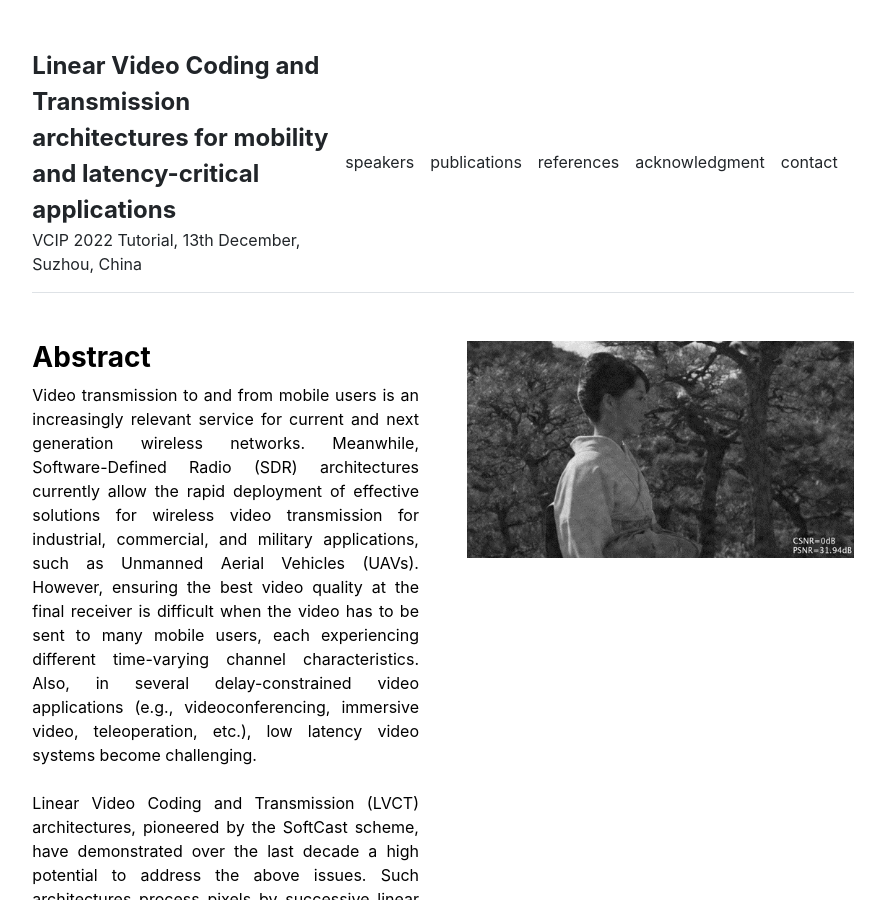
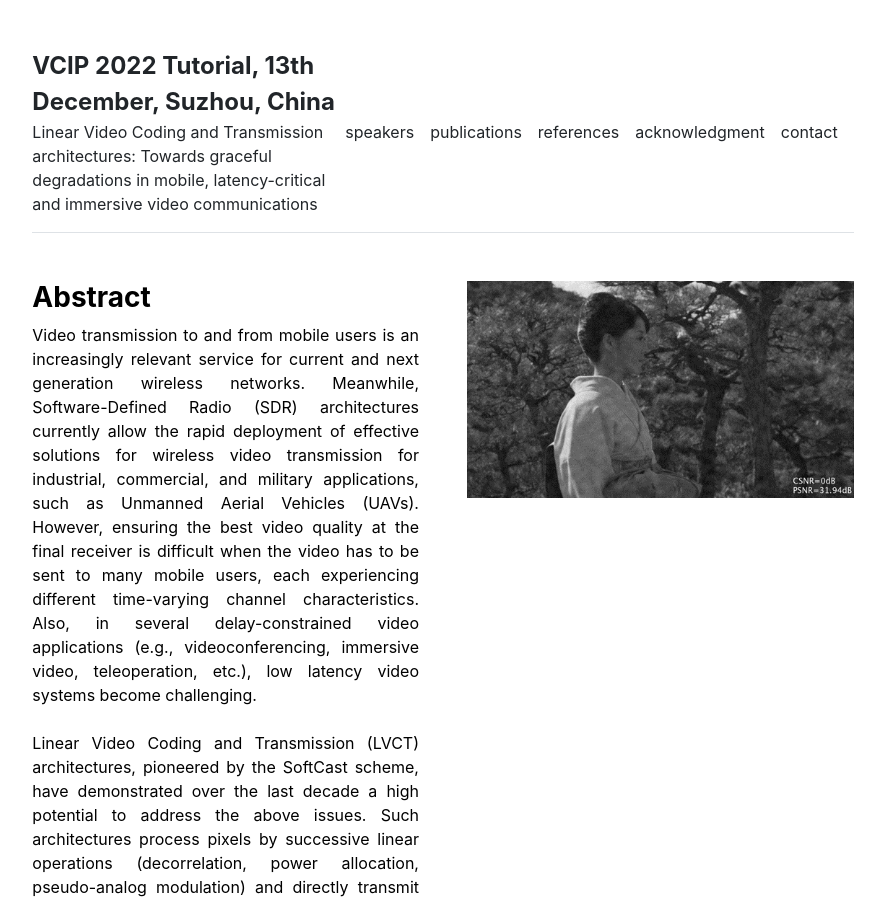
Before and after one commit to XiaYi59/LVCT, a Jekyll site: the page built from index.md, in a window 1280 px wide and 900 px high. Shown: the whole window, without its empty margins (197-1082 px from the left). Built offline with Jekyll 4.4.1, drawn with Linux system fonts in a browser that asks for light colours.

Commit message:
Update _config.yml

```diff
--- a/_config.yml
+++ b/_config.yml
@@ -1,4 +1,6 @@
 url: "" # the base hostname & protocol for your site, e.g. http://example.com
 baseurl: "" # the subpath of your site, e.g. /blog
-title: "Linear Video Coding and Transmission architectures for mobility and latency-critical applications" # the name of your site, e.g. ACME Corp.
-description: "VCIP 2022 Tutorial, 13th December, Suzhou, China"
+#title: "Linear Video Coding and Transmission architectures for mobility and latency-critical applications" # the name of your site, e.g. ACME Corp.
+#description: "VCIP 2022 Tutorial, 13th December, Suzhou, China"
+title: "VCIP 2022 Tutorial, 13th December, Suzhou, China" # the name of your site, e.g. ACME Corp.
+description: "Linear Video Coding and Transmission architectures: Towards graceful degradations in mobile, latency-critical and immersive video communications"
```
